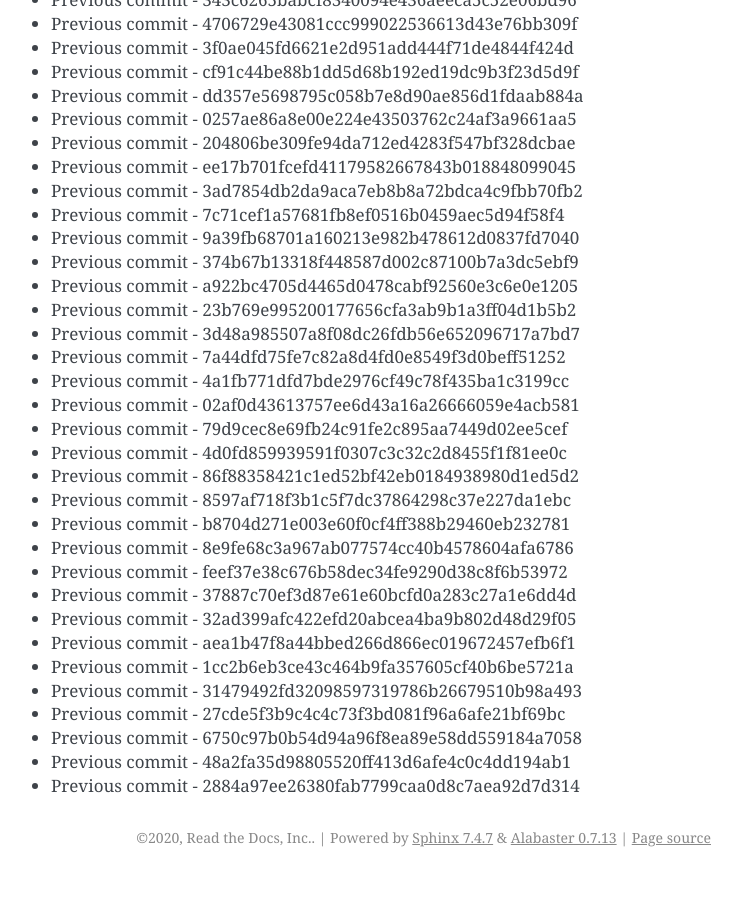
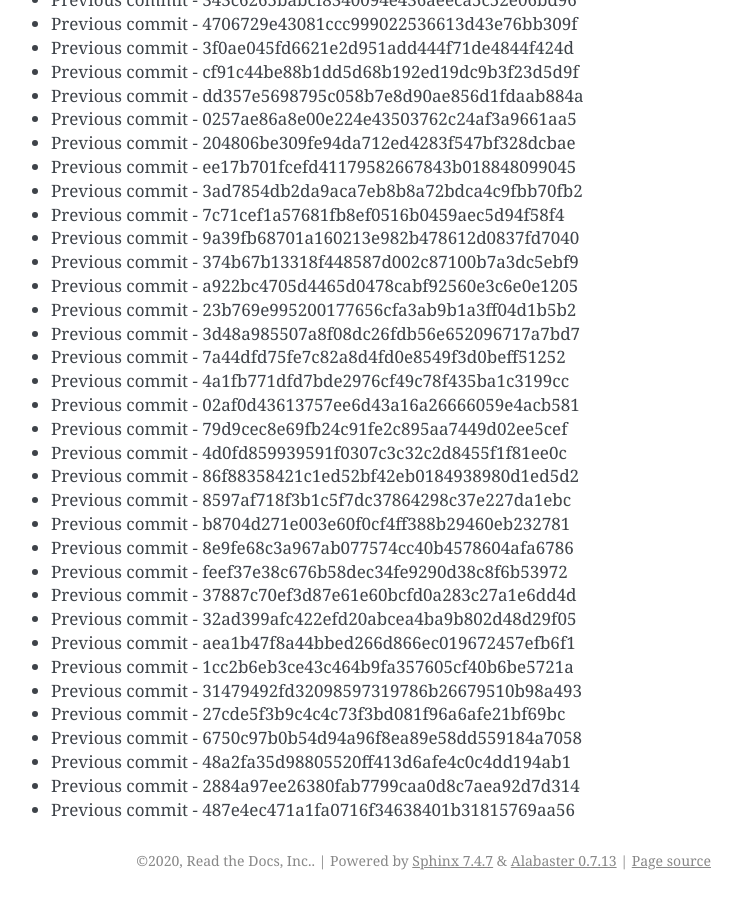
Before and after one commit to readthedocs/rtd-git-stresstest, a Sphinx documentation site: the page built from docs/updates.rst, in a window 1280 px wide and 900 px high, scrolled down 59481 px. Shown: the whole window, without its empty margins (399-1141 px from the left). Built offline with Sphinx 7.4.7, drawn with Linux system fonts in a browser that asks for light colours; before the commit the page ends 60358 px from its top, so only the background shows below that.

Commit message:
Generating commit from previous: 487e4ec471a1fa0716f34638401b31815769aa56

```diff
--- a/docs/updates.rst
+++ b/docs/updates.rst
@@ -2531,3 +2531,4 @@ It can be tested for any performance characteristics.
 * Previous commit - 6750c97b0b54d94a96f8ea89e58dd559184a7058
 * Previous commit - 48a2fa35d98805520ff413d6afe4c0c4dd194ab1
 * Previous commit - 2884a97ee26380fab7799caa0d8c7aea92d7d314
+* Previous commit - 487e4ec471a1fa0716f34638401b31815769aa56
```
